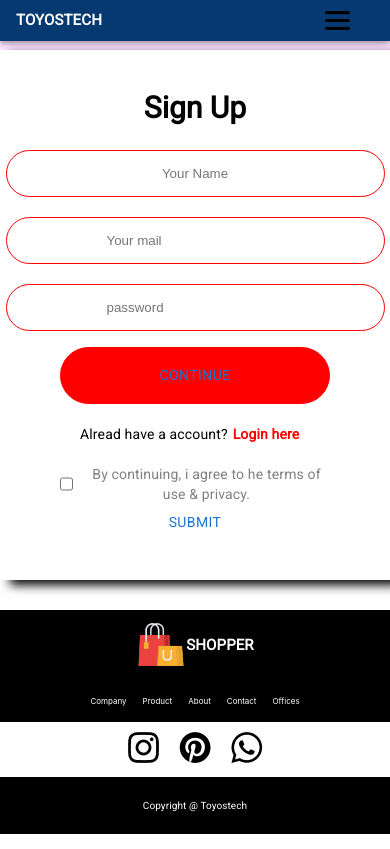
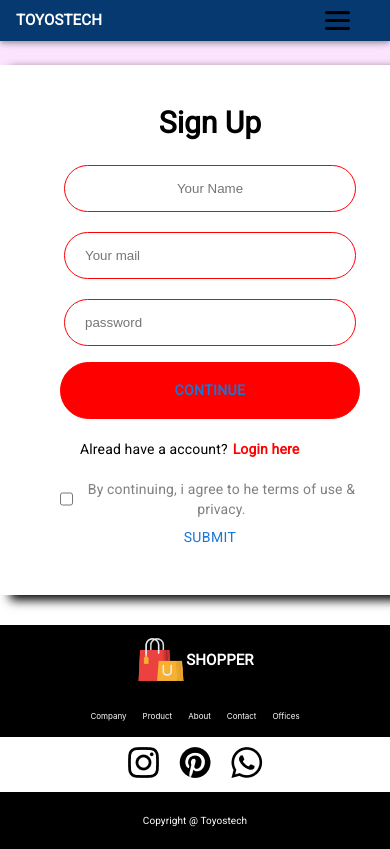
Before and after one commit to Toyostech/E-Shopping, a React (Create React App) app: page /login in a window 390 px wide. Built offline with nearby package versions, Linux system fonts and the light colour scheme.

Commit message:
working on the login page

```diff
--- a/src/component/Pages/LoginSignup.jsx
+++ b/src/component/Pages/LoginSignup.jsx
@@ -50,17 +50,21 @@ const LoginSignup = () => {
   return (
     <>
       <section style={{
-        paddingTop:isMobile? 40: 50,
-        marginTop: isMobile? 10:15,
+        paddingTop: 50,
+        marginTop: 15,
         background: "#fce3fe",
         textAlign: "center",
         justifyContent: "center",
+
+
+
+
 
       }}>
         <Box sx={{
           bgcolor: "#FFF",
           padding: 5,
-
+          width: isMobile ? "300px" : "400px",
 
           margin: "auto",
           padding: "40px 60px",
@@ -91,19 +95,19 @@ const LoginSignup = () => {
                 value={inputforn.FullName}
                 name='FullName'
                 onChange={submitHandler} style={{
-                  padding: "15px 100px",
+                  padding: "15px 20px",
                   textAlign: "center",
+                  width: isMobile ? "250px" : "300px",
                   height: "auto",
                   border: "1px solid red",
                   borderRadius: "30px",
                   outline: "none"
 
 
-
                 }} type="text" placeholder='Your Name' />
               <input style={{
-                padding: "15px 100px",
-
+                padding: "15px 20px",
+                width: isMobile ? "250px" : "300px",
                 height: "auto",
                 border: "1px solid red",
                 borderRadius: "30px",
@@ -113,8 +117,8 @@ const LoginSignup = () => {
               }} type="mail" onChange={submitHandler} value={inputforn.Email}
                 name='Email' placeholder='Your mail' />
               <input style={{
-                padding: "15px 100px",
-
+                padding: "15px 20px",
+                width: isMobile ? "250px" : "300px",
                 height: "auto",
                 border: "1px solid red",
                 borderRadius: "30px",
@@ -135,7 +139,7 @@ const LoginSignup = () => {
                 marginTop: 2,
                 padding: "15px 100px",
                 cursor: "pointer",
-                fontWeight:isMobile? 500: 600
+                fontWeight: 600
               }}>Continue</Button>
             <div style={{
               display: "flex",
--- a/src/component/Pages/Shop.jsx
+++ b/src/component/Pages/Shop.jsx
@@ -12,8 +12,8 @@ const Shop = () => {
     const isMobile = useMediaQuery(useTheme().breakpoints.down("md"))
     return (
         <section style={{
-            paddingTop: isMobile ? 2 : 50,
-            marginTop: isMobile ? 1 : 15,
+            paddingTop: isMobile ? 0 : 50,
+            marginTop: isMobile ? 0 : 15,
 
 
 
--- a/src/component/herosection/Hero.jsx
+++ b/src/component/herosection/Hero.jsx
@@ -10,7 +10,7 @@ const Hero = () => {
         <>
             <section style={{
                 background: " #fde1ff",
-                height:isMobile? "50hv": "100hv"
+
             }}>
                 <Container>
 
@@ -28,7 +28,7 @@ const Hero = () => {
                                 }}>
                                     <Typography sx={{
                                         lineBreak: "auto"
-                                    }} fontSize={{xs: "3rem", md: "5rem"}} fontWeight={600} >new
+                                    }} fontSize={{xs: "2.5rem", md: "5rem"}} fontWeight={800} >new
                                         <span>
                                             <img src={hand_icon} alt="" width={50} height={50} />
                                         </span>
@@ -48,7 +48,7 @@ const Hero = () => {
 
 
                                     }}>
-                                        <Typography variant='h5' fontSize={{xs: "1.5rem", md: "2rem"}} fontWeight={600}>
+                                        <Typography variant='h5' fontSize={{xs: "1rem", md: "2rem"}} fontWeight={600}>
                                             Latest Collection </Typography>
                                         <img width={25} height={25} src={arrow_icon} alt="" />
                                     </div>
@@ -60,7 +60,7 @@ const Hero = () => {
                             </Grid>
                             <Grid item md={6}>
                                 <img src={hero_icon} style={{
-                                    width:isMobile? 200 : 300,
+                                    width:isMobile? 200 : 600,
                                     height: "auto"
                                 }} alt="" />
 
--- a/src/component/productDisplay/ProductDisplay.jsx
+++ b/src/component/productDisplay/ProductDisplay.jsx
@@ -42,7 +42,7 @@ const ProductDisplay = (props) => {
                         <img src={product.image}  alt="" width={150} height={"150px"} />
                         <img src={product.image} alt="" width={150} height={"150px"} />
                         <img src={product.image} alt="" width={150} height={"150px"} />
-                        <img src={product.image} alt="" width={150} height={"150px"} />
+
                     </div>
                     <div style={{
                       textAlign: "center",
@@ -51,7 +51,7 @@ const ProductDisplay = (props) => {
 
                         <img src={product.image} alt="" style={{
                             width: isMobile? 300 : 500,
-                            height: isMobile?  "auto" : 600
+                            height: isMobile?  "auto" : 500
 
                         }} />
                     </div>
@@ -59,7 +59,8 @@ const ProductDisplay = (props) => {
                 </div>
                 <div>
                     <Typography variant='h5'  fontSize={{
-                        xs: "1rem"
+                        xs: "1rem",
+                        md: "1.5rem"
                     }} fontWeight={800}>{product.name}</Typography>
                     <div>
                         <img src={star_icon} alt="" />
```
